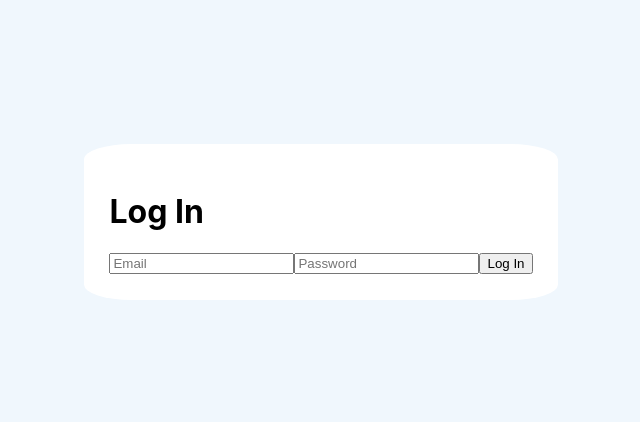
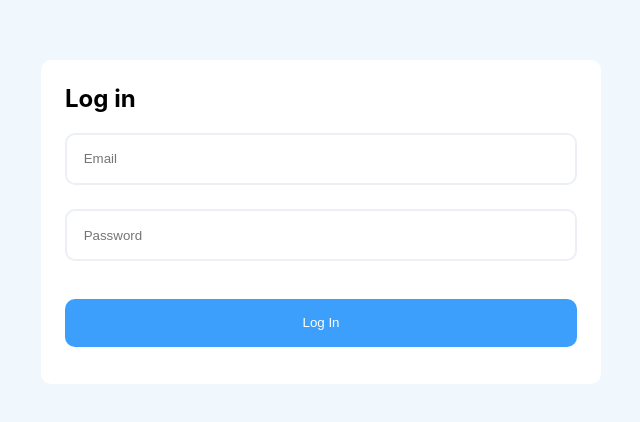
Before and after one commit to NikoraDmytro/ReactPractise, a React (Create React App) app: page / in a window 1280 px wide. Shown: the part 178-600 px from the top of the page, without its empty margins (319-959 px from the left). Built offline with nearby package versions, Linux system fonts and the light colour scheme.

Commit message:
'Log in' form is now styled.Minor architecture changes.

```diff
--- a/src/App.tsx
+++ b/src/App.tsx
@@ -1,7 +1,7 @@
 import React from "react";
 import { BrowserRouter as Router, Switch, Route } from "react-router-dom";
 import { GoallyTemplateLibrary } from "./pages/GoallyTemplateLibrary";
-import { Authorization } from "./pages/Authorization";
+import { Authorization } from "./pages/Authorization/Authorization";
 
 function App(): JSX.Element {
   return (
--- a/src/component/styles.scss
+++ b/src/component/CenteredDiv.scss
@@ -7,7 +7,7 @@
   justify-content: center;
   .centered {
     background-color: #ffffff;
-    border-radius: 10%;
-    padding: 2%;
+    border-radius: 10px;
+    padding: 1.5em;
   }
 }
--- a/src/component/CenteredDiv.tsx
+++ b/src/component/CenteredDiv.tsx
@@ -1,5 +1,5 @@
 import React from "react";
-import "./styles.scss";
+import "./CenteredDiv.scss";
 
 type CenteredDivProps = {
   children: React.ReactNode;
--- a/src/pages/Authorization.tsx
+++ /dev/null
@@ -1,41 +0,0 @@
-import React from "react";
-import { CenteredDiv } from "./../component/CenteredDiv";
-import { Formik, FormikHelpers, Form, Field } from "formik";
-import * as Yup from "yup";
-
-interface FormValues {
-  email: string;
-  password: string;
-}
-
-const initialValues: FormValues = {
-  email: "",
-  password: "",
-};
-
-export const Authorization = (): JSX.Element => {
-  return (
-    <CenteredDiv>
-      <h1>Log In</h1>
-      <Formik
-        initialValues={initialValues}
-        validationSchema={Yup.object({
-          email: Yup.string().required("Required"),
-          password: Yup.string().required("Required"),
-        })}
-        onSubmit={(
-          values: FormValues,
-          { setSubmitting }: FormikHelpers<FormValues>
-        ): void => {
-          setSubmitting(false);
-        }}
-      >
-        <Form>
-          <Field name="email" type="email" placeholder="Email" />
-          <Field name="password" type="password" placeholder="Password" />
-          <button type="submit">Log In</button>
-        </Form>
-      </Formik>
-    </CenteredDiv>
-  );
-};
--- /dev/null
+++ b/src/pages/Authorization/Authorization.scss
@@ -0,0 +1,18 @@
+h2 {
+  margin-top: 0;
+}
+
+.LogInForm {
+  display: flex;
+  flex-direction: column;
+  button {
+    text-align: center;
+    margin: 1em 0;
+    padding: 1.25em;
+    cursor: pointer;
+    border: none;
+    border-radius: 10px;
+    background-color: #3c9ffb;
+    color: #ffff;
+  }
+}
--- /dev/null
+++ b/src/pages/Authorization/Authorization.tsx
@@ -0,0 +1,51 @@
+import React from "react";
+import { CenteredDiv } from "../../component/CenteredDiv";
+import { Formik, FormikHelpers, Form } from "formik";
+import * as Yup from "yup";
+import "./Authorization.scss";
+import { AuthorizationTextInput } from "./components/AuthorizationTextInput";
+
+interface FormValues {
+  email: string;
+  password: string;
+}
+
+const initialValues: FormValues = {
+  email: "",
+  password: "",
+};
+
+export const Authorization = (): JSX.Element => {
+  return (
+    <CenteredDiv>
+      <h2>Log in</h2>
+      <Formik
+        initialValues={initialValues}
+        validationSchema={Yup.object({
+          email: Yup.string().required("This field is required"),
+          password: Yup.string().required("This field is required"),
+        })}
+        onSubmit={(
+          values: FormValues,
+          { setSubmitting }: FormikHelpers<FormValues>
+        ): void => {
+          setSubmitting(false);
+        }}
+      >
+        <Form className="LogInForm">
+          <AuthorizationTextInput
+            name="email"
+            type="email"
+            placeholder="Email"
+          />
+          <AuthorizationTextInput
+            name="password"
+            type="password"
+            placeholder="Password"
+          />
+          <button type="submit">Log In</button>
+        </Form>
+      </Formik>
+    </CenteredDiv>
+  );
+};
--- /dev/null
+++ b/src/pages/Authorization/components/AuthorizationTextInput.scss
@@ -0,0 +1,16 @@
+.textInput {
+  width: 40vw;
+  margin-bottom: 1.5em;
+  input {
+    width: 100%;
+    padding: 1.25em;
+    border-radius: 10px;
+    border: 2px solid #ecf0f5;
+  }
+  .error {
+    color: red;
+    font-size: small;
+    font-weight: bold;
+    margin-left: 1em;
+  }
+}
--- /dev/null
+++ b/src/pages/Authorization/components/AuthorizationTextInput.tsx
@@ -0,0 +1,24 @@
+import React from "react";
+import { useField } from "formik";
+import "./AuthorizationTextInput.scss";
+
+interface FieldProps {
+  name: string;
+  [props: string]: string;
+}
+
+export const AuthorizationTextInput = ({
+  name,
+  ...props
+}: FieldProps): JSX.Element => {
+  const [field, meta] = useField(name);
+
+  return (
+    <div className="textInput">
+      <input {...field} {...props} />
+      {meta.touched && meta.error ? (
+        <span className="error">{meta.error}</span>
+      ) : null}
+    </div>
+  );
+};
```
